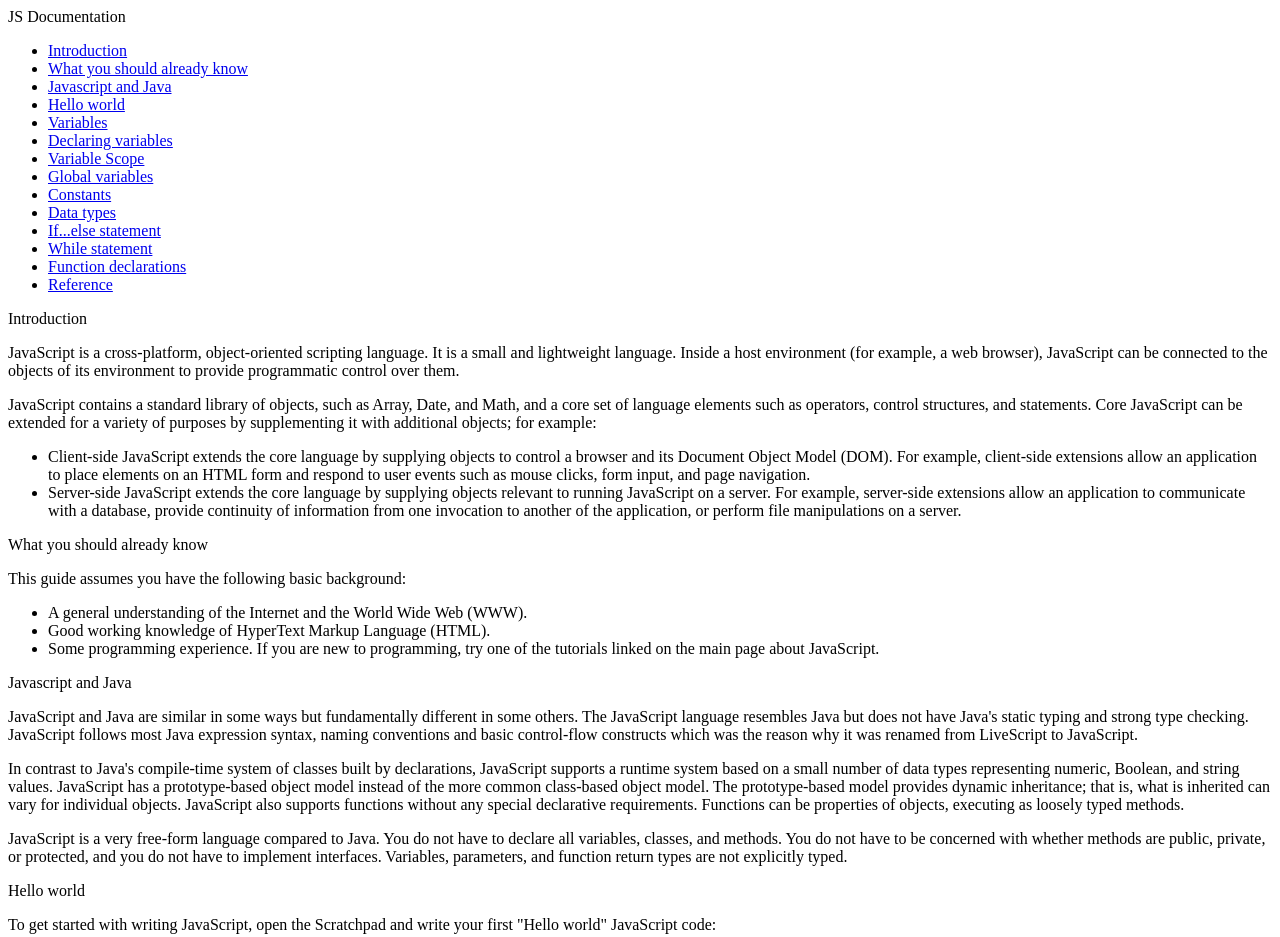
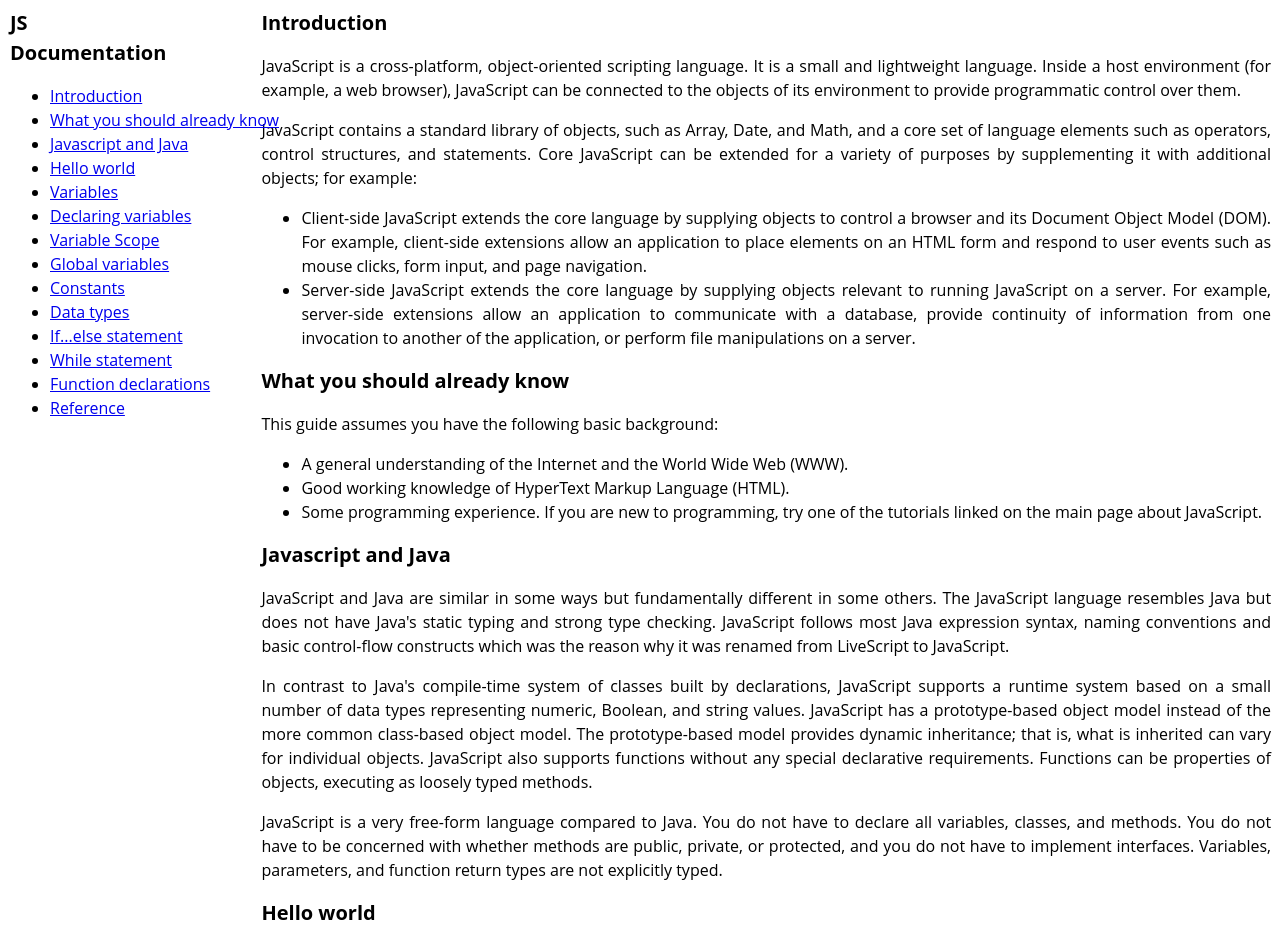
Before and after one commit to alecos008/project4, a plain HTML site: page index.html in a window 1280 px wide. Shown: the top 937 px of the page. Drawn offline with Linux system fonts and the light colour scheme.

Commit message:
added some ccs features

```diff
--- a/index.html
+++ b/index.html
@@ -5,6 +5,7 @@
     <meta charset="UTF-8">
     <meta name="viewport" content="width=device-width, initial-scale=1.0">
     <link href="style.css" rel="stylesheet" type="text/css">
+    <link href="https://fonts.googleapis.com/css?family=Lato:300,400,400italic,700,700italic,900,900italic&amp;display=swap" rel="stylesheet">
     <title>Technical Documentation Page</title>
 </head>
 
--- a/style.css
+++ b/style.css
@@ -0,0 +1,36 @@
+html, body {
+    font-family: 'Open Sans', Arial, sans-serif;
+    line-height: 1.5;
+    margin-left: 5px;
+    text-align: justify;
+    display: flex;
+}
+header {
+    font-weight: bold;
+    font-size: 20px;
+}
+#main-doc {
+    width: 80%;
+    padding-left: 100px;
+
+}
+
+#nav-bar {
+    display: block;
+
+
+    height: 100%;
+    width: 12%;
+    position: relative;
+}
+
+ .nav-link{
+    display: flex;
+    position: fixed;
+
+
+
+}
+.nav-link:hover {
+       color: red;
+}
```
